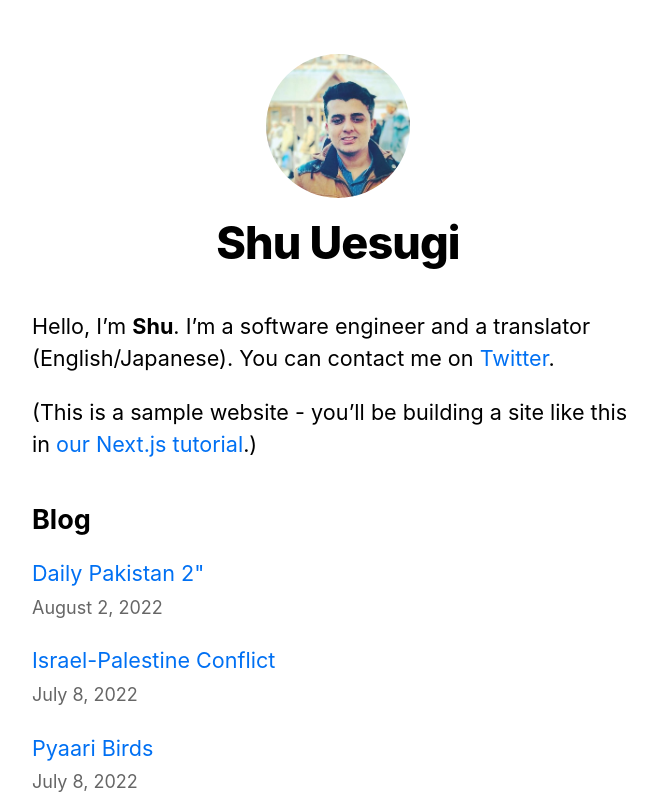
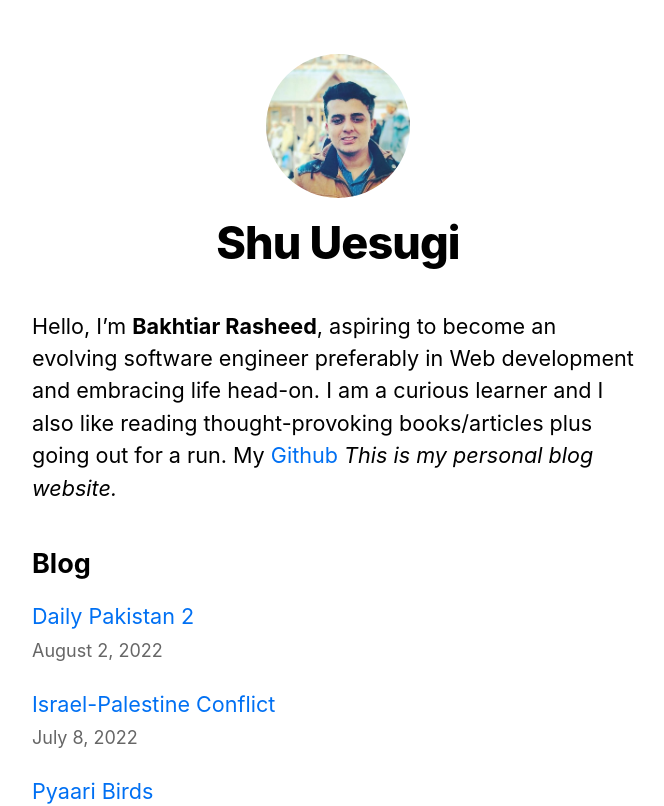
Before and after one commit to bakhtiar56/nextjs-blog, a Next.js app: page / in a window 1280 px wide. Shown: the top 806 px of the page, without its empty margins (302-966 px from the left). Built offline with nearby package versions, Linux system fonts and the light colour scheme.

Commit message:
fixed naming issues

```diff
--- a/components/layout.js
+++ b/components/layout.js
@@ -5,17 +5,14 @@ import utilStyles from '../styles/utils.module.css'
 import Link from 'next/link'
 
 const name = 'Shu Uesugi'
-export const siteTitle = 'Next.js Sample Website'
+export const siteTitle = 'Personal Website'
 
 export default function Layout({ children, home }) {
   return (
     <div className={styles.container}>
       <Head>
         <link rel="icon" href="/favicon.ico" />
-        <meta
-          name="description"
-          content="Learn how to build a personal website using Next.js"
-        />
+
         <meta
           property="og:image"
           content={`https://og-image.vercel.app/${encodeURI(
--- a/pages/index.js
+++ b/pages/index.js
@@ -13,14 +13,11 @@ export default function Home({ allPostsData }) {
       </Head>
       <section className={utilStyles.headingMd}>
         <p>
-          Hello, I’m <strong>Shu</strong>. I’m a software engineer and a
-          translator (English/Japanese). You can contact me on{' '}
-          <a href="https://twitter.com/chibicode">Twitter</a>.
+          Hello, I’m <strong>Bakhtiar Rasheed</strong>, aspiring to become an evolving software engineer preferably in Web development
+          and embracing life head-on. I am a curious learner and I also like reading thought-provoking books/articles plus going out for a run. My <a href="https://github.com/bakhtiar56/">Github</a>
+        <i> This is my personal blog website.</i>
         </p>
-        <p>
-          (This is a sample website - you’ll be building a site like this in{' '}
-          <a href="https://nextjs.org/learn">our Next.js tutorial</a>.)
-        </p>
+
       </section>
       <section className={`${utilStyles.headingMd} ${utilStyles.padding1px}`}>
         <h2 className={utilStyles.headingLg}>Blog</h2>
--- a/posts/DailyPakistan.md
+++ b/posts/DailyPakistan.md
@@ -1,5 +1,5 @@
 ---
-title: Daily Pakistan 2"
+title: Daily Pakistan 2
 date: "2022-08-02"
 ---
 
```
